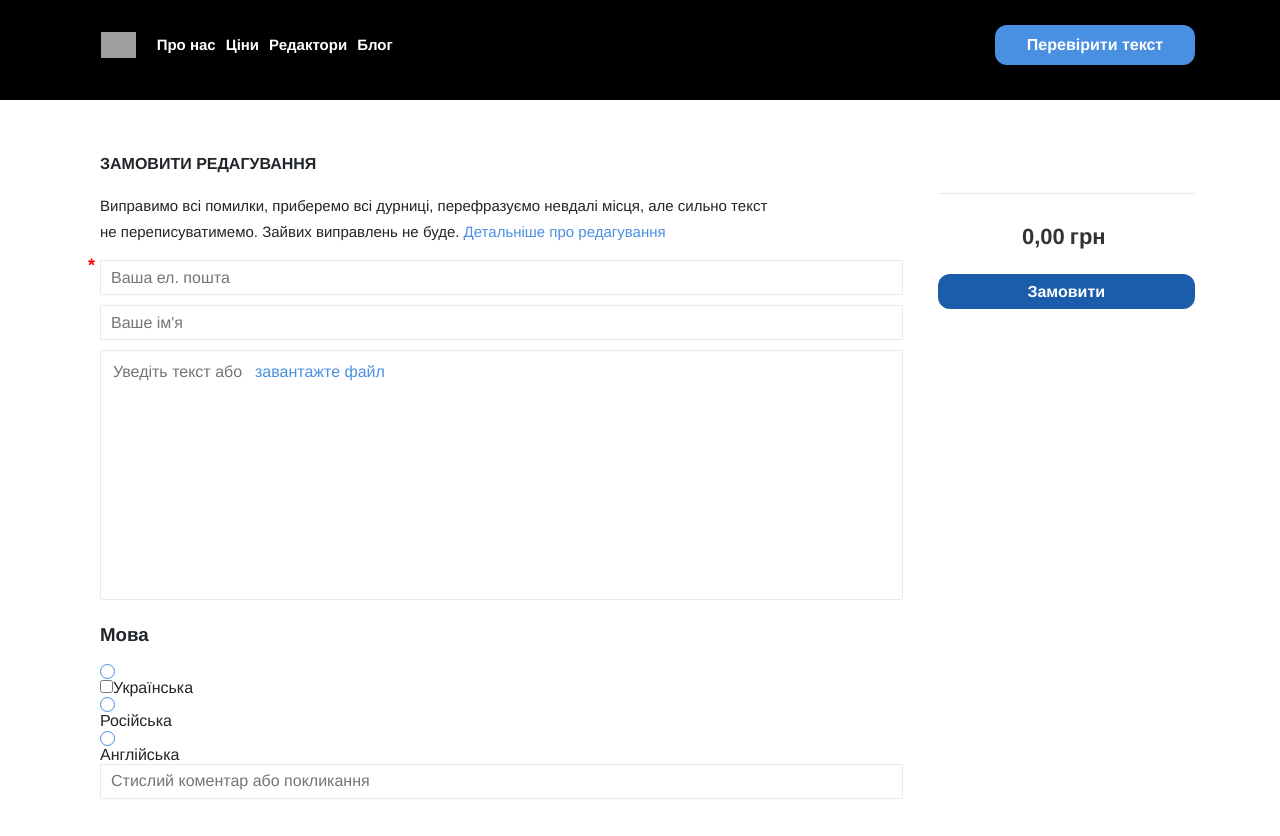
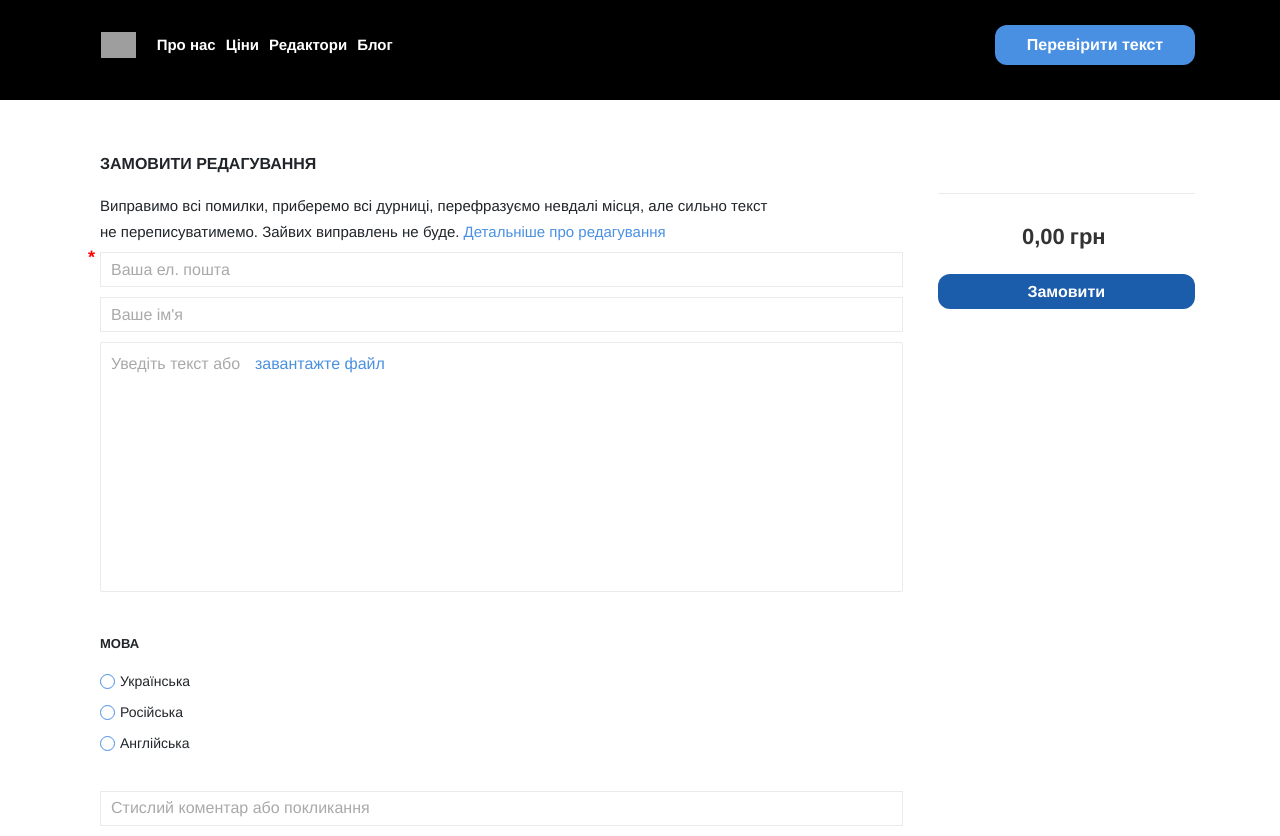
Before and after one commit to burdin-work/text_editing, a React (Create React App) app: page / in a window 1280 px wide. Before the commit the page ends 809 px from the top, so only its background shows below. Built offline with nearby package versions, Linux system fonts and the light colour scheme; grey boxes are pictures that could not be loaded.

Commit message:
added language section

```diff
--- a/src/App.css
+++ b/src/App.css
@@ -4,11 +4,29 @@ body {
     color: #212529;
 }
 
+dd,
+h1,
+h2,
+h3,
+h4,
+h5,
+ul,
+p,
+figure,
+article,
+form,
+button {
+    margin: 0;
+    padding: 0;
+}
+
 h2 {
     font-size: 16px;
-    margin: 0;
 }
 
+h3 {
+    font-size: 13px;
+}
 
 /* Common */
 .container {
@@ -78,31 +96,20 @@ h2 {
     min-height: 250px;
     border-radius: 2px;
     border: 1px solid #eaeaea;
-    padding: 12px;
+    padding-top: 12px;
 }
 
 .input {
     min-height: 100%;
 }
 
+.input::placeholder,
+.textarea::placeholder {
+color: #a9a9a9;
+}
+
 .input:focus {
     border: 1px solid #4a90e2;
-}
-
-.bgBlackout {
-    background-color: #000;
-    height: 100%;
-    left: 0;
-    opacity: 0.50;
-    position: fixed;
-    top: 0;
-    width: 100%;
-    z-index: 1;
-    margin: 0 auto;
-    text-align: center;
-}
-
-.selectWrap {
 }
 
 
@@ -190,6 +197,7 @@ header .menu li {
 .order__editing p {
     font-size: 15px;
     line-height: 26px;
+    margin-bottom: 7px;
 }
 
 .order__editing .emailWrap:before {
@@ -216,13 +224,48 @@ header .menu li {
     top: -2px;
 }
 
-.order__language .radioButtons .circle {
+
+.order__language {
+    margin-bottom: 40px;
+}
+
+.order__language h3 {
+    margin-top: 40px;
+    margin-bottom: 21px;
+    text-transform: uppercase;
+}
+
+.order__language .radioButtonWrap {
+    display: flex;
+    cursor: pointer;
+    margin-bottom: 15px;
+    font-size: 14px;
+}
+
+.order__language .radioButtons .radioButton {
+    margin-top: 1px;
     margin-right: 5px;
     border-radius: 50%;
     border: 1px solid #4a90e2;
     width: 13px;
     height: 13px;
+    display: flex;
+    justify-content: center;
+    align-items: center;
 }
+
+.order__language .radioButtons .active .radioButton {
+    background-color: #4a90e2;
+}
+
+.radioButton .point {
+    background-color: #fff;
+    border-radius: 50%;
+    width: 5px;
+    height: 5px;
+}
+
+
 
 
 
--- a/src/components/OrderEditing.jsx
+++ b/src/components/OrderEditing.jsx
@@ -6,7 +6,7 @@ const OrderEditing = () => {
     const [file, setFile] = useState(false);
     const [extension, setExtension] = useState('doc');
 
-    const switchArbText = (e) => {
+    const getArbText = (e) => {
         setArbText(e.target.value);
     }
     const switchSelectFile = () => {
@@ -33,7 +33,7 @@ const OrderEditing = () => {
 
             <div className="textareaWrap">
 
-                <textarea onChange={switchArbText} placeholder="Уведіть текст або" className="textarea"></textarea>
+                <textarea onChange={getArbText} placeholder="Уведіть текст або" className="textarea"></textarea>
 
 
                 <div className="fileDownload">
@@ -46,7 +46,7 @@ const OrderEditing = () => {
                     }
 
                     {
-                        file &&
+                        file && arbText.length === 0 &&
                         <>
                             <select onChange={selectExtension}>
                                 <option defaultValue value="doc">example.doc</option>
--- a/src/components/OrderLanguage.jsx
+++ b/src/components/OrderLanguage.jsx
@@ -1,37 +1,46 @@
 import React, {useState} from 'react';
 import classnames from 'classnames';
+
+const languages = [
+    {name: 'Українська', key: 'ua'},
+    {name: 'Російська', key: 'ru'},
+    {name: 'Англійська', key: 'en'}
+];
+
+
+const LanguagesGroup = ({languages, toggleRadio, activeRadio}) => {
+
+    return (
+        languages.map((el) => {
+            return (
+                <div className={classnames('radioButtonWrap', {'active': el.key === activeRadio})}
+                     onClick={() => toggleRadio(el.key)}
+                     key={el.key}>
+
+                    <div className="radioButton">
+                        <div className="point"/>
+                    </div>
+                    <span>{el.name}</span>
+                </div>
+            )
+        })
+    )
+}
 
 
 const OrderLanguage = () => {
 
-    const [show, setShow] = useState({ua: false, ru: false, en: false});
+    const [activeRadio, setActiveRadio] = useState('')
 
-    const toggleClass = (key) => {
-        setShow({
-            ...show,
-            [key]: !show[key]
-        });
-    };
+    const toggleRadio = (key) => {
+        setActiveRadio(key);
+    }
 
     return (
         <div className="order__language">
             <h3>Мова</h3>
             <div className="radioButtons">
-
-                <div  className={classnames('radioButton', { 'active': show })}>
-                    <div className="circle"/>
-                    <input type="checkbox" name="ua" value="ua" />
-                        <label>Українська</label>
-                </div>
-
-                <div id="ru" className="radioButton">
-                    <div className="circle"/>
-                    <span>Російська</span>
-                </div>
-                <div id="en" className="radioButton">
-                    <div className="circle"/>
-                    <span>Англійська</span>
-                </div>
+                <LanguagesGroup languages={languages} toggleRadio={toggleRadio} activeRadio={activeRadio}/>
             </div>
         </div>
     );
```
